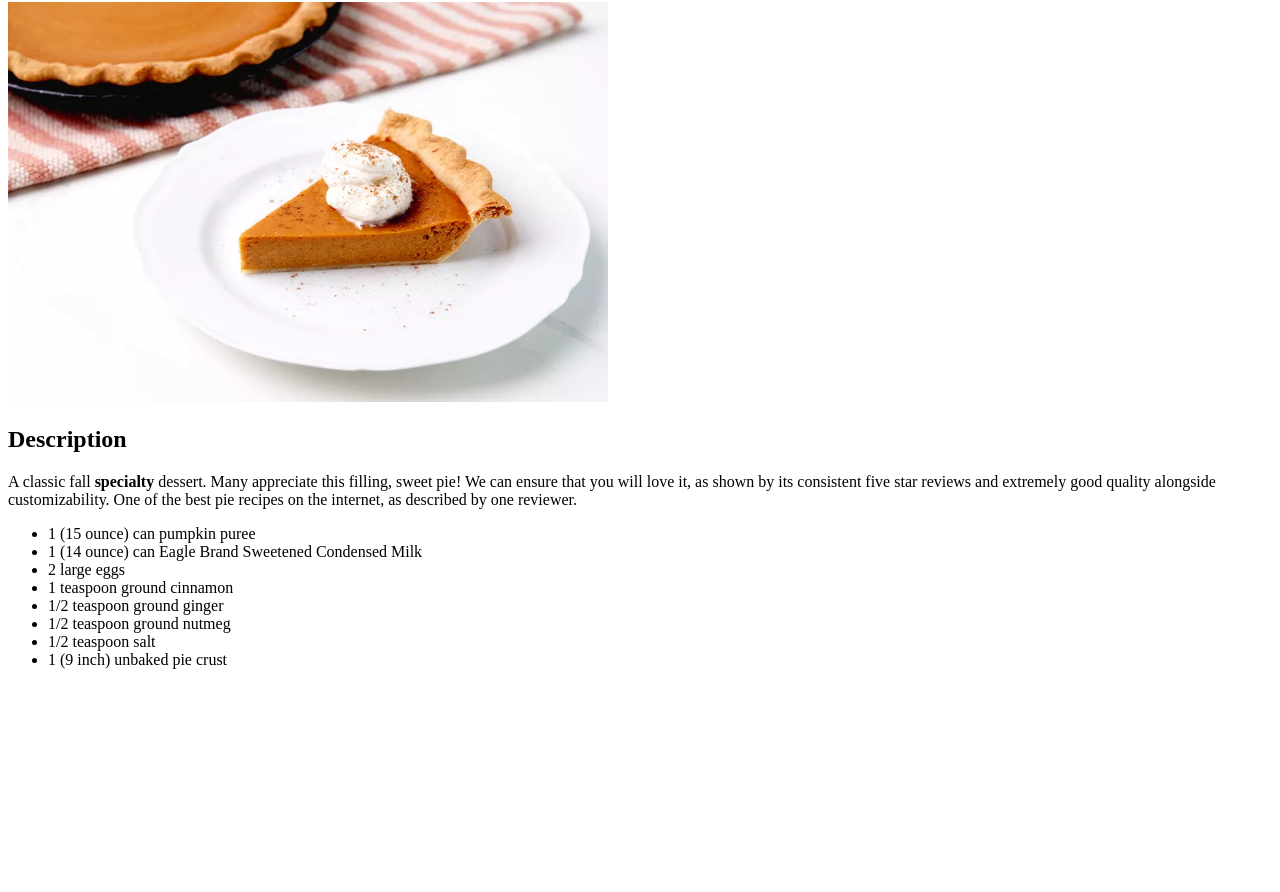
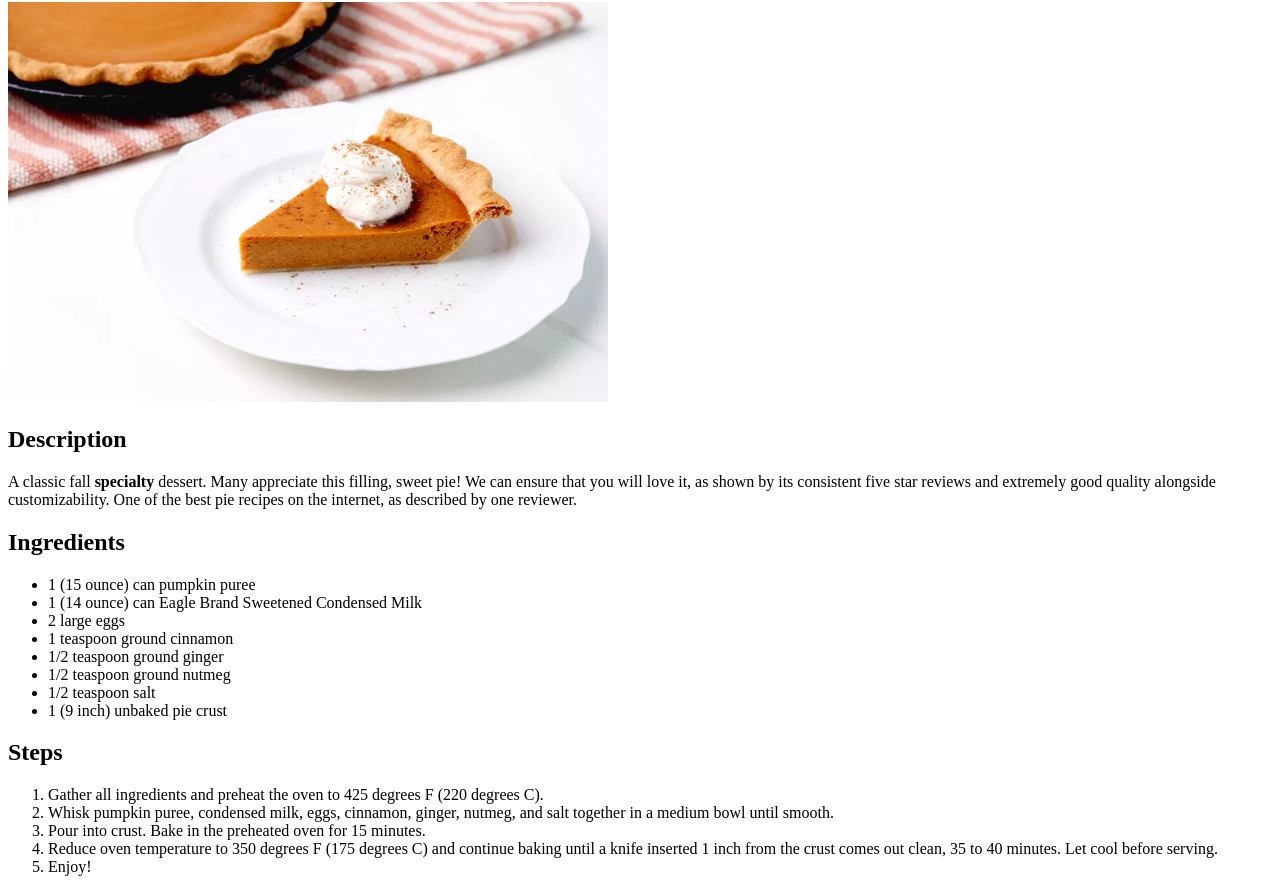
Before and after one commit to Blackbird626/odin-recipes, a plain HTML site: page recipes/pumpkinpie.html in a window 1280 px wide. Shown: the part 78-970 px from the top of the page. Before the commit the page ends 800 px from the top, so only its background shows below. Drawn offline with Linux system fonts and the light colour scheme.

Commit message:
Add Headings and Steps
Added the Headings section and the Steps section to the Pumpkin Pie webpage. Headings added for organization. Steps added for content.

```diff
--- a/recipes/pumpkinpie.html
+++ b/recipes/pumpkinpie.html
@@ -12,6 +12,8 @@
         <h2>Description</h2>
         <p>A classic fall <strong>specialty</strong> dessert. Many appreciate this filling, sweet pie! We can ensure that you will love it, as shown by its consistent five star reviews and extremely good quality alongside customizability. One of the best pie recipes on the internet, as described by one reviewer.</p>
 
+        <!--Ingredients list with ul-->
+        <h2>Ingredients</h2>
         <ul>
             <li>
                 1 (15 ounce) can pumpkin puree
@@ -39,23 +41,24 @@
             </li>
         </ul>
 
+        <!--Instructions with ol-->
+        <h2>Steps</h2>
+        <ol>
+            <li>
+                Gather all ingredients and preheat the oven to 425 degrees F (220 degrees C).
+            </li>
+            <li>
+                Whisk pumpkin puree, condensed milk, eggs, cinnamon, ginger, nutmeg, and salt together in a medium bowl until smooth.
+            </li>
+            <li>
+                Pour into crust. Bake in the preheated oven for 15 minutes.
+            </li>
+            <li>
+                Reduce oven temperature to 350 degrees F (175 degrees C) and continue baking until a knife inserted 1 inch from the crust comes out clean, 35 to 40 minutes. Let cool before serving.
+            </li>
+            <li>
+                Enjoy!
+            </li>
+        </ol>
     </body>
 </html>
-
-<!--1 (15 ounce) can pumpkin puree
-
-1 (14 ounce) can Eagle Brand Sweetened Condensed Milk
-
-2 large eggs
-
-1 teaspoon ground cinnamon
-
-½ teaspoon ground ginger
-
-½ teaspoon ground nutmeg
-
-½ teaspoon salt
-
-1 (9 inch) unbaked pie crust
-
--->
```
